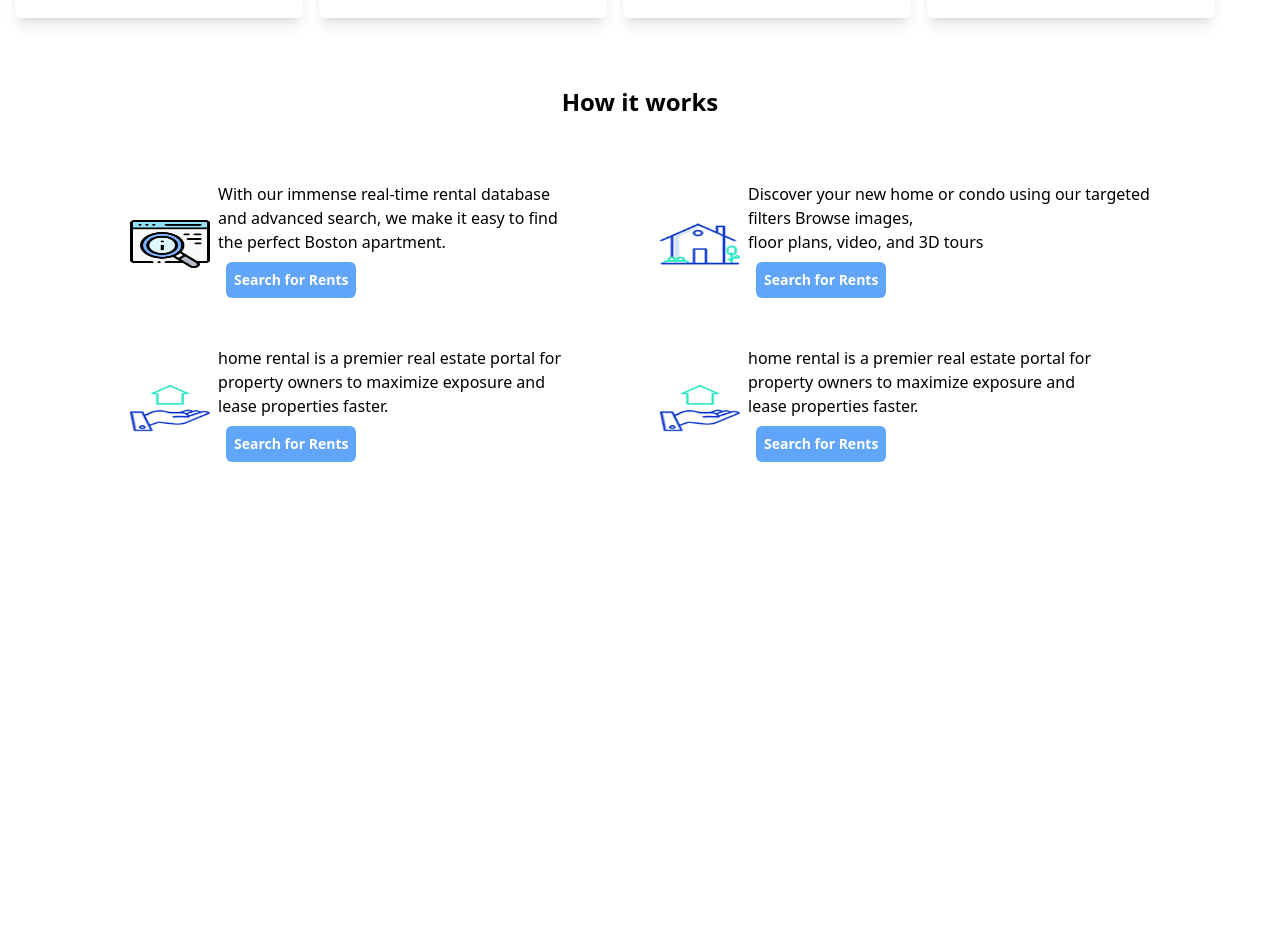
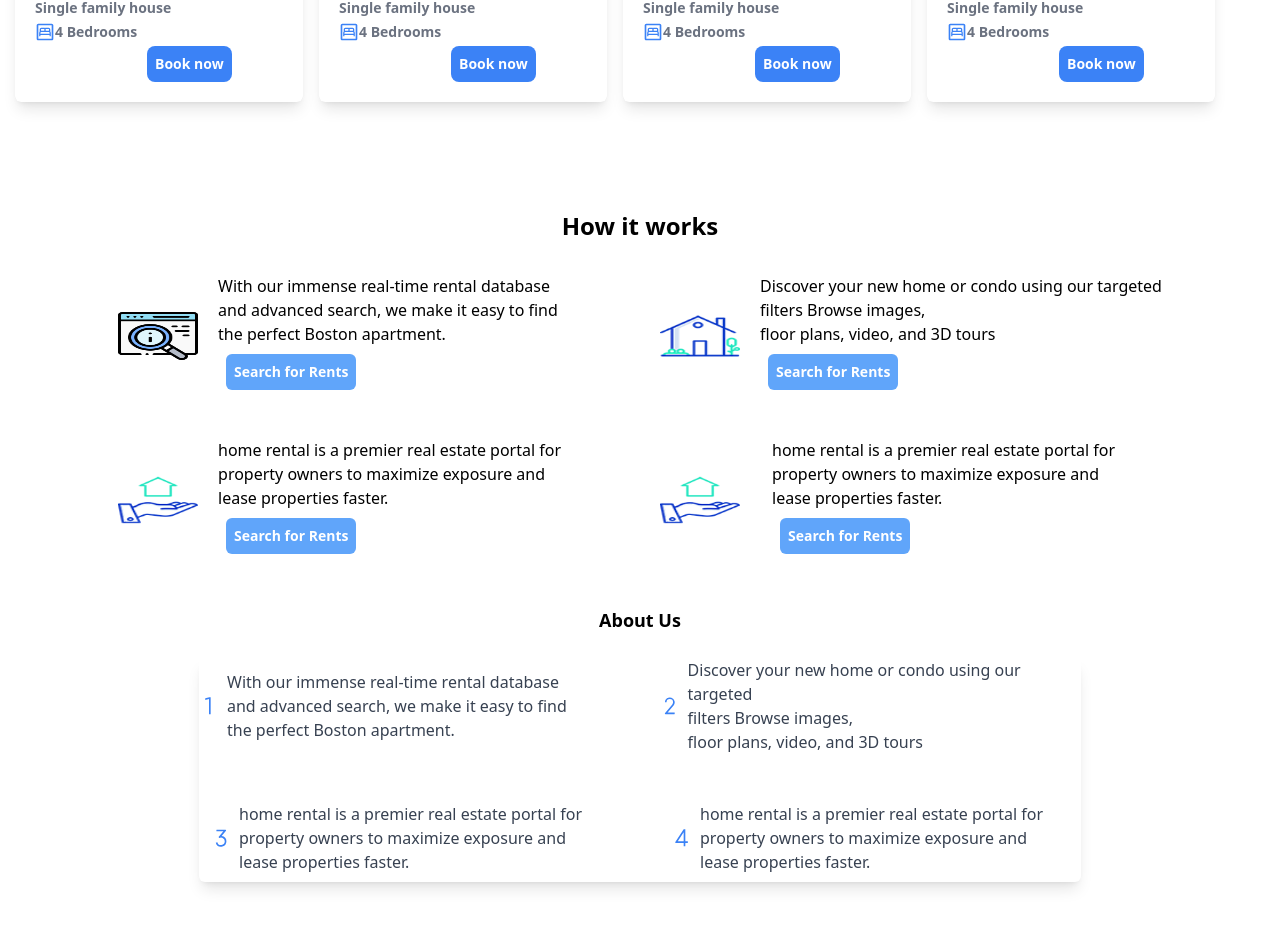
Before and after one commit to melmi4455/Final-Project---Front-End, a React (Create React App) app in the folder home-app/: page / in a window 1280 px wide. Shown: the part 828-1754 px from the top of the page. Before the commit the page ends 1322 px from the top, so only its background shows below. Built offline with nearby package versions, Linux system fonts and the light colour scheme.

Commit message:
about us

```diff
--- a/home-app/src/App.js
+++ b/home-app/src/App.js
@@ -1,14 +1,16 @@
-
 import "./App.css";
 import { BrowserRouter, Routes, Route } from "react-router-dom";
 
 import Home from "./Pages/Home";
 import Header from "./Components/Header";
+
 import SignUp from "./Pages/SignUp";
 import Details from "./Pages/Details";
 import PropertyList from "./Pages/PropertyList";
 import { ToastContainer } from "react-toastify";
 import "react-toastify/dist/ReactToastify.css";
+
+import About from "./Components/About";
 function App() {
   return (
     <div>
@@ -23,6 +25,7 @@ function App() {
 
           <Route path="/list" element={<PropertyList />} />
         </Routes>
+        <About />
 
         <ToastContainer
           position="top-right"
@@ -36,8 +39,6 @@ function App() {
           pauseOnHover
         />
       </BrowserRouter>
-
-
     </div>
   );
 }
--- /dev/null
+++ b/home-app/src/Components/About.js
@@ -0,0 +1,60 @@
+import React from "react";
+import { RiNumber1, RiNumber2, RiNumber3, RiNumber4 } from "react-icons/ri";
+
+const About = () => {
+  return (
+    <div className="px-10 py-5 ">
+      <h3 className="text-center text-lg font-bold">About Us</h3>
+
+      <div className=" flex justify-center px-3 py-6">
+        <div
+          className="grid grid-cols-2 gap-10 bg-white text-gray-700 w-3/4 min-h-[10rem]
+        shadow-lg rounded-md overflow-hidden"
+        >
+          <div className="flex  items-center space-x-2">
+            <RiNumber1 size={20} className="text-blue-500 rounded-full" />
+
+            <div>
+              <h3>
+                With our immense real-time rental database<br></br>
+                and advanced search, we make it easy to find<br></br>
+                the perfect Boston apartment.<br></br>
+              </h3>
+            </div>
+          </div>
+          <div className="flex items-center space-x-2">
+            <RiNumber2 size={20} className="text-blue-500 rounded-full" />
+            <div>
+              <h3>
+                Discover your new home or condo using our targeted<br></br>
+                filters Browse images, <br></br>floor plans, video, and 3D tours
+              </h3>
+            </div>
+          </div>
+          <div className="flex items-center space-x-2 px-3 py-2">
+            <RiNumber3 size={20} className="text-blue-500 rounded-full" />
+            <div>
+              <h3>
+                home rental is a premier real estate portal for<br></br>
+                property owners to maximize exposure and<br></br>
+                lease properties faster.
+              </h3>
+            </div>
+          </div>
+          <div className="flex  items-center space-x-2 px-3 py-2">
+            <RiNumber4 size={20} className="text-blue-500 rounded-full" />
+            <div>
+              <h3>
+                home rental is a premier real estate portal for<br></br>
+                property owners to maximize exposure and<br></br>
+                lease properties faster.
+              </h3>
+            </div>
+          </div>
+        </div>
+      </div>
+    </div>
+  );
+};
+
+export default About;
--- a/home-app/src/Components/FeatureCars.js
+++ b/home-app/src/Components/FeatureCars.js
@@ -11,7 +11,7 @@ const FeatureCars = () => {
       >
         <div
           className=" bg-white text-gray-700 w-72 min-h-[10rem]
-        shadow-lg rounded-md overflow-hidden"
+        shadow-2xl rounded-md overflow-hidden"
         >
           <div>
             <img
--- a/home-app/src/Components/Header.js
+++ b/home-app/src/Components/Header.js
@@ -3,7 +3,7 @@ import { Link } from "react-router-dom";
 
 function Header() {
   return (
-    <div className="flex justify-between items-center py-5 px-10 border bg-gray-50 ">
+    <div className="flex justify-between items-center py-5 px-10 border bg-gray-50  text-lg text-blue-700">
       <div className="items-center ">
         <h3>Logo</h3>
       </div>
--- a/home-app/src/Components/HowItWorks.js
+++ b/home-app/src/Components/HowItWorks.js
@@ -4,7 +4,7 @@ const HowItWorks = () => {
   return (
     <div className=" flex justify-center px-3 py-6">
       <div className="grid grid-cols-2 gap-10">
-        <div className="flex  items-center space-x-2">
+        <div className="flex  items-center space-x-5">
           <img
             src={require("../img/search.png")}
             alt="home"
@@ -21,7 +21,7 @@ const HowItWorks = () => {
             </button>
           </div>
         </div>
-        <div className="flex items-center space-x-2">
+        <div className="flex items-center space-x-5">
           <img
             src={require("../img/home.jpg")}
             alt="home"
@@ -38,7 +38,7 @@ const HowItWorks = () => {
             </button>
           </div>
         </div>
-        <div className="flex items-center space-x-2">
+        <div className="flex items-center space-x-5">
           <img
             src={require("../img/hand.jpg")}
             alt="home"
@@ -55,13 +55,13 @@ const HowItWorks = () => {
             </button>
           </div>
         </div>
-        <div className="flex  items-center space-x-2">
+        <div className="flex  items-center space-x-5">
           <img
             src={require("../img/hand.jpg")}
             alt="home"
             className="w-20 h-12"
           />
-          <div>
+          <div className="px-3 ">
             <h3>
               home rental is a premier real estate portal for<br></br>
               property owners to maximize exposure and<br></br>
--- a/home-app/src/Pages/Home.js
+++ b/home-app/src/Pages/Home.js
@@ -10,7 +10,7 @@ function Home() {
       <Hero />
       {/* FeatureCars */}
       <div className="px-20 py-5">
-        <h2 className="text-center font-bold text-3xl">
+        <h2 className="text-center font-bold text-3xl py-10">
           Find the best property
         </h2>
         <div className=" flex justify-center ">
@@ -24,7 +24,9 @@ function Home() {
         </div>
       </div>
       {/* How it work */}
-      <h2 className="text-center font-bold text-2xl p-10">How it works</h2>
+      <h2 className="text-center font-bold text-2xl pt-20 py-2">
+        How it works
+      </h2>
       <HowItWorks />
     </div>
   );
```
